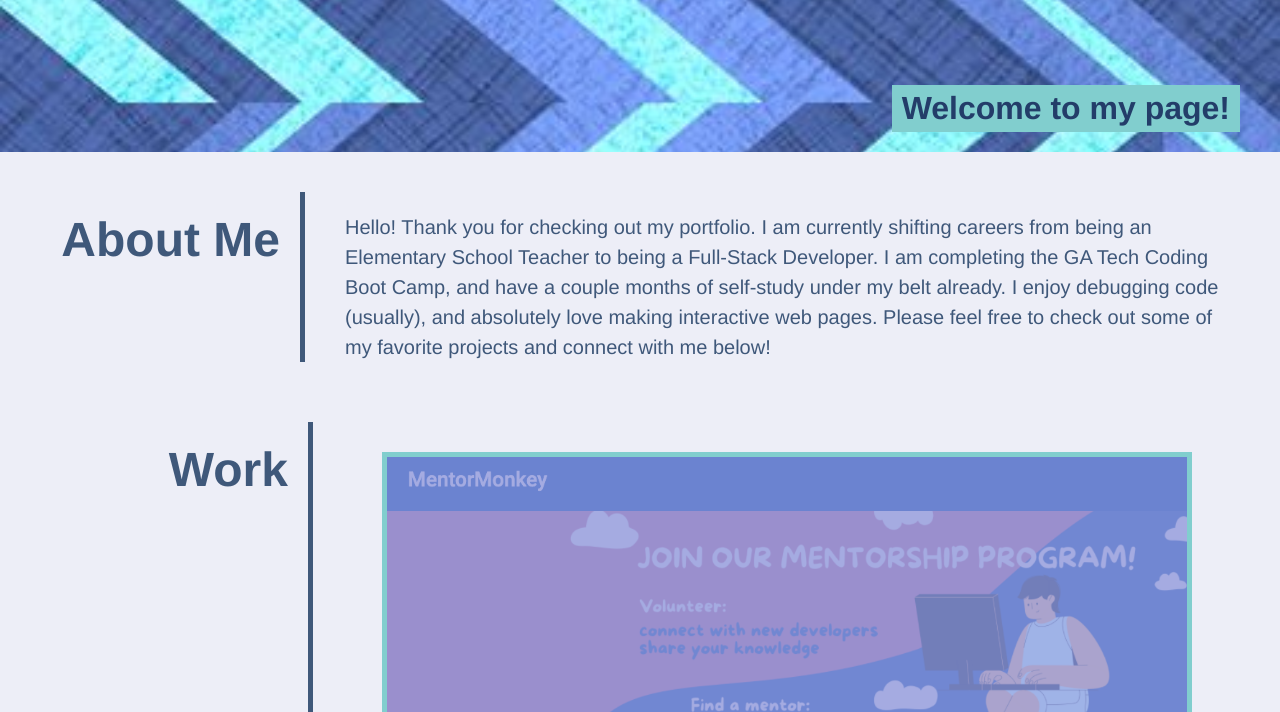
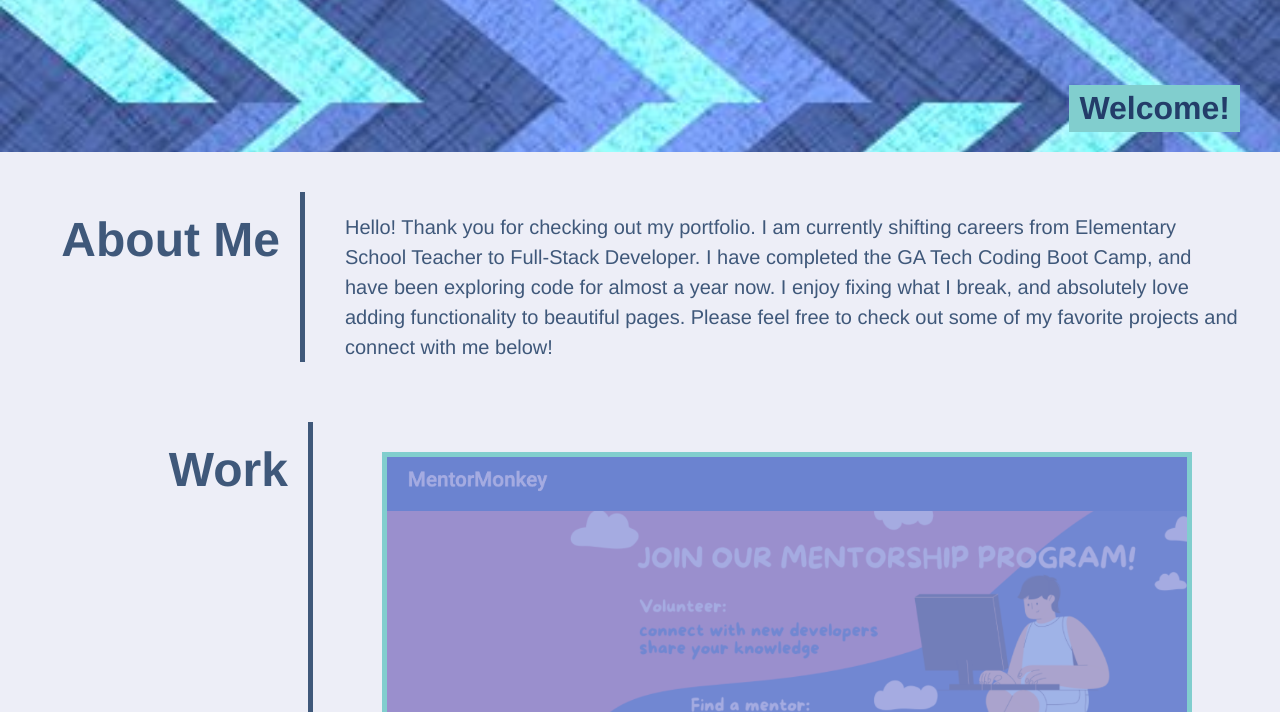
Before and after one commit to caitlinw29/personal-portfolio, a plain HTML site: page index.html in a window 1280 px wide. Shown: the part 88-800 px from the top of the page. Drawn offline with Linux system fonts and the light colour scheme.

Commit message:
Update resume and about me text

```diff
--- a/index.html
+++ b/index.html
@@ -25,7 +25,7 @@
             </nav>
         </div>
         <div class="back-image">
-            <p class="text-overlay"> Welcome to my page! </p>
+            <p class="text-overlay"> Welcome! </p>
         </div>
     </header>
     <main>
@@ -33,10 +33,8 @@
             <h2 class="tablet-w20">About Me</h2>
             <div class="tablet-row border tablet-w80">
                 <p>
-                    Hello! Thank you for checking out my portfolio. I am currently shifting careers from being an
-                    Elementary School Teacher to being a Full-Stack Developer.
-                    I am completing the GA Tech Coding Boot Camp, and have a couple months of self-study under my belt
-                    already. I enjoy debugging code (usually), and absolutely love making interactive web pages.
+                    Hello! Thank you for checking out my portfolio. I am currently shifting careers from Elementary School Teacher to Full-Stack Developer.
+                    I have completed the GA Tech Coding Boot Camp, and have been exploring code for almost a year now. I enjoy fixing what I break, and absolutely love adding functionality to beautiful pages.
                     Please feel free to check out some of my favorite projects and connect with me below!
 
                 </p>
```
Also changed, not shown: 1 other file.
